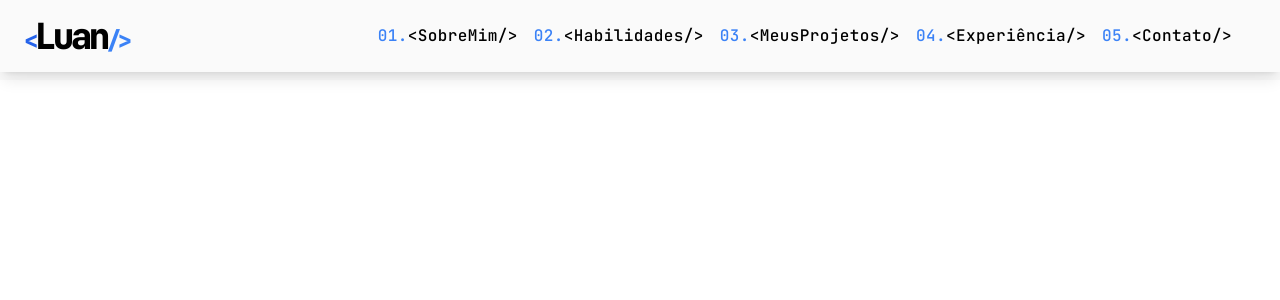
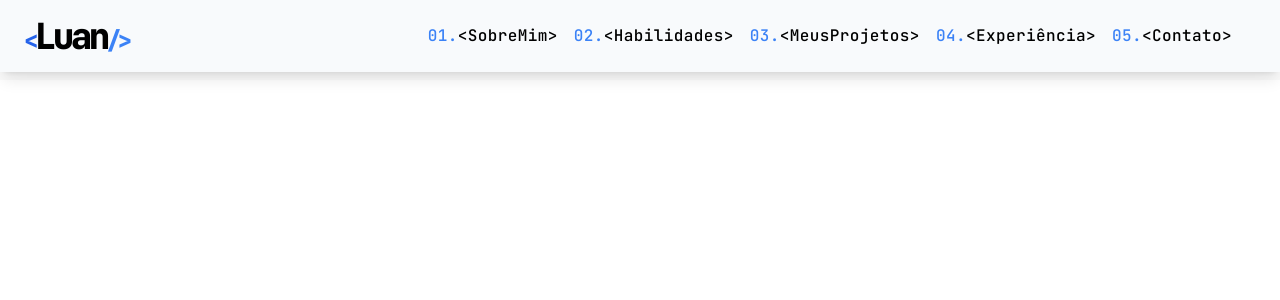
Before and after one commit to LuanHMA/myportfolio, a Next.js app: page / in a window 1280 px wide. Shown: the top 300 px of the page. Built offline with nearby package versions, Linux system fonts and the light colour scheme.

Commit message:
refactor: replacing heroicons with lucide react

```diff
--- a/package.json
+++ b/package.json
@@ -9,11 +9,11 @@
     "lint": "next lint"
   },
   "dependencies": {
-    "@heroicons/react": "^2.0.18",
     "@types/node": "20.2.5",
     "@types/react": "18.2.9",
     "@types/react-dom": "18.2.4",
     "autoprefixer": "10.4.14",
+    "lucide-react": "^0.241.0",
     "next": "13.4.4",
     "postcss": "8.4.24",
     "react": "18.2.0",
--- a/src/app/components/Header.tsx
+++ b/src/app/components/Header.tsx
@@ -1,14 +1,14 @@
 "use client";
+import { AlignRight } from "lucide-react";
 import { useState } from "react";
-import { Bars3BottomRightIcon } from "@heroicons/react/24/solid";
 
 export function Header() {
   const menuItems = [
-    { title: "<SobreMim/>", href: "#about" },
-    { title: "<Habilidades/>", href: "#skills" },
-    { title: "<MeusProjetos/>", href: "#projects" },
-    { title: "<Experiência/>", href: "#works" },
-    { title: "<Contato/>", href: "#contact" },
+    { title: "<SobreMim>", href: "#about" },
+    { title: "<Habilidades>", href: "#skills" },
+    { title: "<MeusProjetos>", href: "#projects" },
+    { title: "<Experiência>", href: "#works" },
+    { title: "<Contato>", href: "#contact" },
   ];
 
   const [menuIsOpen, setMenuIsOpen] = useState(false);
@@ -17,20 +17,27 @@ export function Header() {
     setMenuIsOpen(!menuIsOpen);
   };
 
+  const closeMenu = () => {
+    setMenuIsOpen(false);
+  };
+
   return (
     <>
-      <header className="fixed left-0 top-0 right-0 flex justify-between items-center py-2 px-6 z-50 shadow-lg">
+      <header
+        className="fixed left-0 top-0 right-0 bg-slate-50 flex justify-between items-center py-2 px-6 z-50 shadow-lg"
+        onMouseLeave={closeMenu}
+      >
         <h1 className="font-black -tracking-widest text-4xl cursor-default">
           <span className="text-blue-600 text-2xl">{"<"}</span>
           Luan
           <span className="text-blue-500 text-2xl">{"/>"}</span>
         </h1>
         <button className="lg:hidden" onClick={toggleMenu}>
-          <Bars3BottomRightIcon className="h-8 w-8" />
+          <AlignRight className="h-8 w-8" />
         </button>
 
         <ul
-          className={`fixed top-16 w-[40vw] h-screen flex flex-col gap-y-4  px-6 shadow-lg z-50 transition-all duration-300 ${
+          className={`fixed bg-slate-50 top-14 w-[40vw] h-screen flex flex-col gap-y-4 px-6 shadow-lg z-50 transition-all duration-300 ${
             menuIsOpen ? "right-0" : "right-[-100vw]"
           }
             lg:flex-row lg:items-center lg:gap-x-4 lg:h-auto lg:relative lg:shadow-none lg:w-auto lg:top-auto lg:right-auto
@@ -39,7 +46,7 @@ export function Header() {
         >
           {menuItems.map((item, index) => {
             return (
-              <li key={index} className="w-full">
+              <li key={index} className="w-full relative group">
                 <a
                   href={item.href}
                   className="flex items-center w-full py-4 text-right font-medium text-md tracking-wide dark:text-white"
@@ -49,6 +56,8 @@ export function Header() {
                   </span>
                   {item.title}
                 </a>
+
+                <span className="absolute bottom-0 left-0 w-0 h-1 bg-blue-400 transition-all duration-200 group-hover:w-[60px]"></span>
               </li>
             );
           })}
--- a/src/app/components/Section.tsx
+++ b/src/app/components/Section.tsx
@@ -1,3 +1,7 @@
-export function Section() {
-  return <section></section>;
+interface SectionProps {
+  children: React.ReactNode;
 }
+
+export function Section({ children }: SectionProps) {
+  return <section className="min-h-screen py-20">{children}</section>;
+}
```
Also changed, not shown: 1 other file (tests, documents, lock files or other folders).
